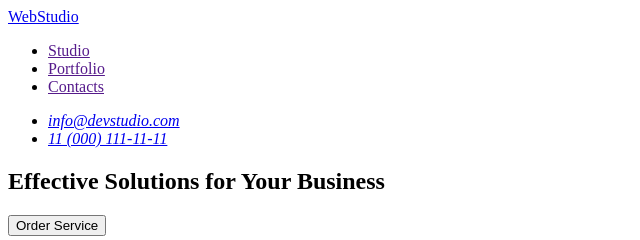
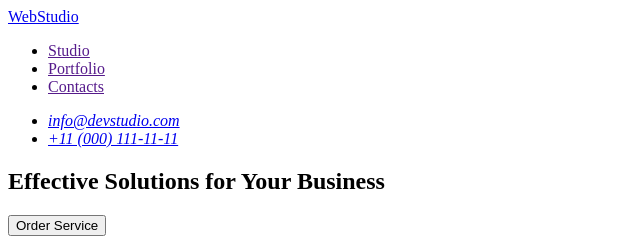
Before and after one commit to zooakva2/goit-markup-hw-01, a plain HTML site: page index.html in a window 1280 px wide. Shown: the top 240 px of the page, 0-640 px from the left. Drawn offline with Linux system fonts and the light colour scheme.

Commit message:
Update index.html

```diff
--- a/index.html
+++ b/index.html
@@ -20,7 +20,7 @@
         <address>
             <ul>
             <li><a href="mailto:info@devstudio.com">info@devstudio.com </a> </li>
-            <li><a href="tel:11(000)111-11-11">11 (000) 111-11-11 </a> </li>
+            <li><a href="tel:+110001111111">+11 (000) 111-11-11</a> </li>
             </ul>
         </address>
     </header>
```
